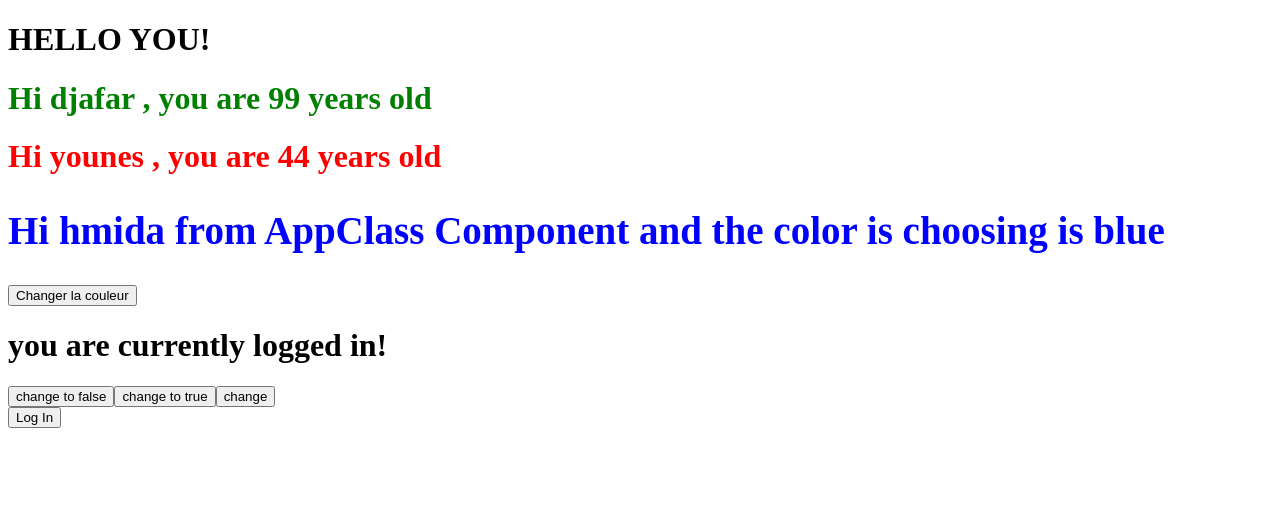
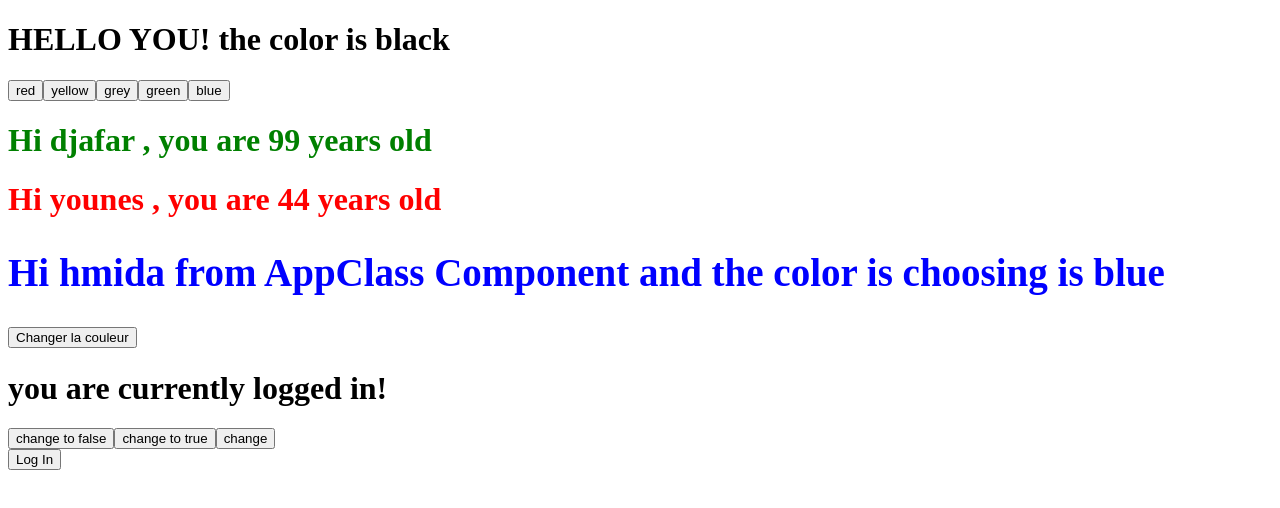
Before and after one commit to namrouche993/react_firstlesson, a React (Create React App) app: page / in a window 1280 px wide. Shown: the top 508 px of the page. Built offline with nearby package versions, Linux system fonts and the light colour scheme.

Commit message:
adding 5 buttons to change the text

```diff
--- a/src/App.js
+++ b/src/App.js
@@ -1,13 +1,34 @@
 import React from 'react';
 
+class App extends React.Component{
+  constructor(props){
+    super(props);
+    this.state={
+      color:"black"
+    }
+  }
+  changecolor=(idb)=>{
+    this.setState({color:idb})
+  }
 
-function App() {
+render(){
+  const btns=['red',"yellow","grey",'green',"blue"]
+  const change_btns=btns.map((item)=>{
+    return (
+    <button onClick={()=>{
+          this.changecolor(item)
+    }}>{item}</button>
+    )
+  })
+
 
   return (
     <div >
-      <h1>HELLO YOU!</h1>
+      <h1>HELLO YOU! the color is {this.state.color}</h1>
+      {change_btns}
     </div>
   );
+ }
 }
 
 export default App;
--- a/src/index.js
+++ b/src/index.js
@@ -15,7 +15,7 @@ import { render } from 'react-dom';
 
 
 ReactDOM.render(
-   <App />,
+   <App colorname="yellow"/>,
   document.getElementById('root')
 );
 
```
